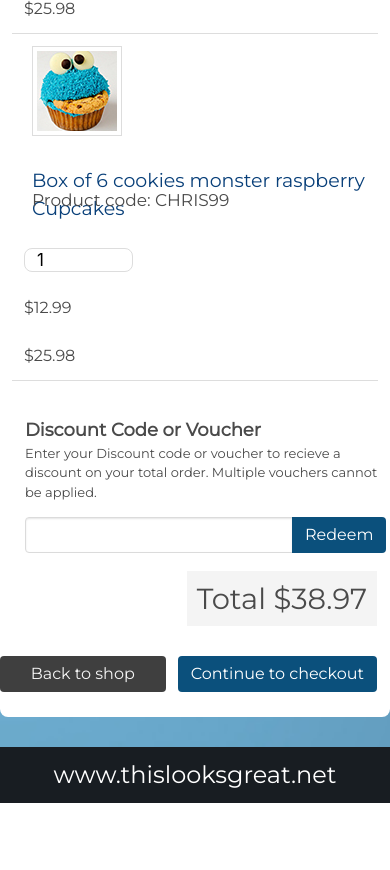
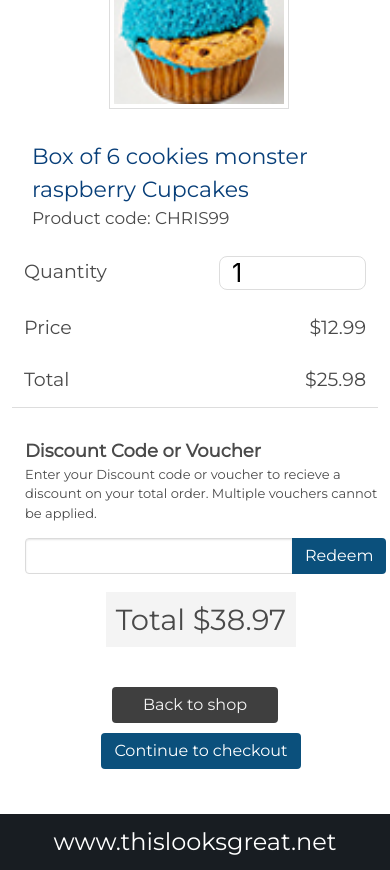
Before and after one commit to DOUARA/React-Shopping-Cart, a plain HTML site: page index.html in a window 390 px wide. Shown: the part 743-1613 px from the top of the page. Before the commit the page ends 1546 px from the top, so only its background shows below. Drawn offline with nearby package versions, Linux system fonts and the light colour scheme.

Commit message:
Mobile version

```diff
--- a/assets/css/style.css
+++ b/assets/css/style.css
@@ -1,12 +1,15 @@
 html {
     background-color: unset;
+    height: 100%;
 }
 
 body {
     background: url(../../images/bg.jpg) no-repeat;
     background-size: cover;
     font-family: 'Montserrat', sans-serif;
-
+    height: 100%;
+    display: flex;
+    flex-direction: column;
 }
 
 .container {
@@ -14,6 +17,7 @@ body {
     border-radius: 8px;
     padding-bottom: 10px;
     margin-top: 25px;
+    flex: 1 0 auto;
 }
 /* header Styles */
 .header {
@@ -84,11 +88,12 @@ body {
 .product-title h1 {
     font-size: 19px;
     color: #083f79;
+    align-self: flex-end;
 }
 
 .product-title h2  {
     font-size: 17px;
-    margin-top: -45px;
+    align-self: baseline;
 }
 
 .center-container {
@@ -101,6 +106,10 @@ input.quantity {
     font-size: 17px;
     border: 1px solid #dddddd;
     padding-left:12px;
+}
+
+.mobile-table-heading {
+    display: none;
 }
 
 /* discount setion style */
@@ -153,5 +162,87 @@ p {
     color: #ffff;
     font-size: 24px;
     padding: 10px;
-    margin-top: 30px;
+    margin-top: 20px;
+    flex-shrink: 0;
 }
+
+/* media queries */
+@media screen and (max-width: 768px) {
+    body {
+        background: #ffffff;
+        display: block;
+    }
+
+    .container {
+        margin: 0;
+    }
+
+    .header {
+        margin: -0.75rem;
+    }
+
+    .logo-text h1 {
+        font-size: 25px;
+        text-align: center;
+        margin: 10px;
+    }
+
+    .user-info {
+        text-align: center;
+    }
+
+    .table-header {
+        display: none;
+    }
+
+    .products-table .product-row {
+        margin-bottom: 30px;
+    }
+
+    .product-image {
+        text-align: center;
+    }
+
+    .product-image img {
+        width: 180px;
+    }
+
+    .product-title {
+        display: block;
+    }
+
+    .product-title h1 {
+        font-size: 22px;
+    }
+
+    input.quantity {
+        font-size: 25px;
+    }
+
+    .center-container {
+        font-size: 19px;
+        display: flex;
+        justify-content: space-between;
+    }
+
+    .mobile-table-heading {
+        display: inline;
+    }
+
+    .submit-form {
+        text-align: center;
+    }
+
+    .submit-form .field.is-grouped {
+        flex-wrap: wrap;
+        justify-content: center;
+    }
+
+    .submit-form .is-dark {
+        margin: 10px;
+    }
+
+    .section {
+        padding: 1.5rem 1.5rem 0rem 1.5rem;
+    }
+}
--- a/index.html
+++ b/index.html
@@ -67,13 +67,13 @@
                     <h2>Product code: TLG12345</h2>
                 </div>
                 <div class="column center-container">
-                    <input class="quantity" type="number" name="quantity" min="1" max="100" value="2">
+                    <span class="mobile-table-heading"> Quantity</span><input class="quantity" type="number" name="quantity" min="1" max="100" value="2">
                 </div>
                 <div class="column center-container">
-                    $12.99
+                    <span class="mobile-table-heading"> Price</span> $12.99
                 </div>
                 <div class="column center-container">
-                    $25.98
+                    <span class="mobile-table-heading"> Total</span> $25.98
                 </div>
             </div> <!-- product row -->
 
@@ -86,13 +86,13 @@
                     <h2>Product code: CHRIS99 </h2>
                 </div>
                 <div class="column center-container">
-                    <input class="quantity" type="number" name="quantity" min="1" max="100" value="1">
+                    <span class="mobile-table-heading"> Quantity</span> <input class="quantity" type="number" name="quantity" min="1" max="100" value="1">
                 </div>
                 <div class="column center-container">
-                    $12.99
+                    <span class="mobile-table-heading"> Price</span> $12.99
                 </div>
                 <div class="column center-container">
-                    $25.98
+                    <span class="mobile-table-heading"> Total</span> $25.98
                 </div>
             </div> <!-- product row-->
         </section>
```
